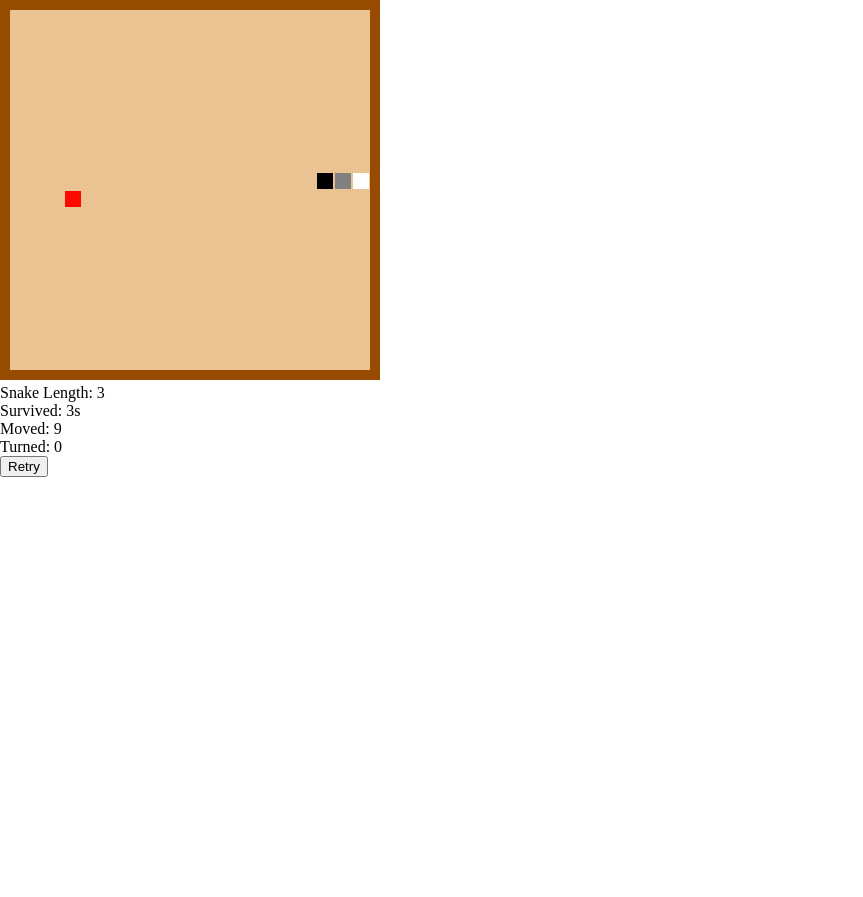
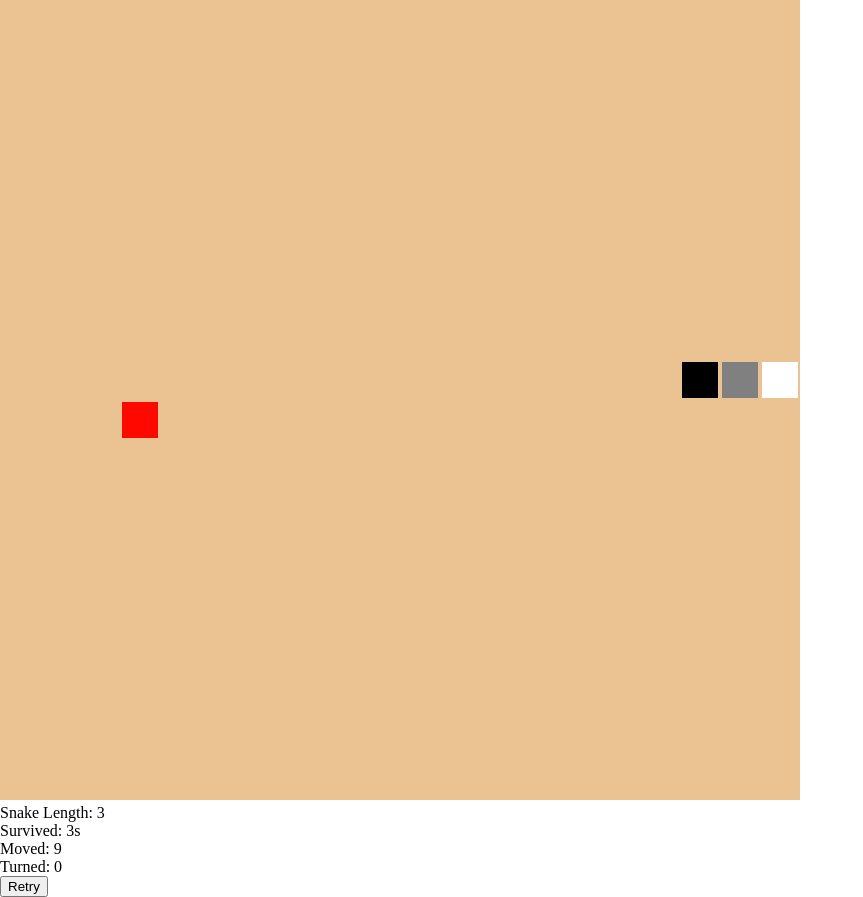
Before and after one commit to hermitt88/snake, a plain HTML site: page index.html in a window 1280 px wide. Shown: the whole page, without its empty margins (0-863 px from the left). Before the commit the page ends 800 px from the top, so only its background shows below. Drawn offline with Linux system fonts and the light colour scheme.

Commit message:
full width

```diff
--- a/snake.js
+++ b/snake.js
@@ -3,8 +3,10 @@ const ctx = canvas.getContext("2d");
 
 document.body.style.overflow = "hidden";
 
-canvas.width = 360; // Multiples of "20"
-canvas.height = 360;
+// canvas.width = 360;
+// canvas.height = 360;
+canvas.width = Math.min(window.innerWidth, window.innerHeight);
+canvas.height = canvas.width;
 const canvasW = canvas.width;
 const canvasH = canvas.height;
 
@@ -16,9 +18,8 @@ const KEY_DOWN = "ArrowDown"
 const KEY_LEFT = "ArrowLeft"
 const KEY_UP = "ArrowUp"
 
-const pointsX = 20;
-const pointsY = 20;
-const gap = canvas.width / pointsX;
+const pointsPerLine = 20;
+const gap = canvas.width / pointsPerLine;
 let snakeLength = 3;
 const writeLength = document.querySelector(".snakeLength");
 let timerZero;
@@ -32,7 +33,7 @@ const form = document.querySelector("form");
 
 let timeoutId, intervalId;
 
-let snake = [[10 * gap, 9 * gap], [9 * gap, 9 * gap], [8 * gap, 9 * gap]];
+let snake = [[10, 9], [9, 9], [8, 9]];
 let apple = [];
 let headX, headY;
 let snakeInterval, snakeAccel;
@@ -81,7 +82,7 @@ function handleGesure() {
 
 function putApple() {
     while (apple.length === 0 || JSON.stringify(snake).includes(JSON.stringify(apple))) {
-        apple = [Math.floor(Math.random() * 20) * gap, Math.floor(Math.random() * 20) * gap];
+        apple = [Math.floor(Math.random() * pointsPerLine), Math.floor(Math.random() * pointsPerLine)];
     }
     paintAppleBlock(apple[0], apple[1]);
 }
@@ -104,19 +105,19 @@ function moveSnake() {
     }
     switch (direction) {
         case "right":
-            headX += gap;
+            headX += 1;
             break
         case "down":
-            headY += gap;
+            headY += 1;
             break
         case "left":
-            headX -= gap;
+            headX -= 1;
             break
         case "up":
-            headY -= gap;
+            headY -= 1;
             break
     }
-    if (JSON.stringify(snake).includes(JSON.stringify([headX, headY]), 1) || headX<0 || headY<0 || headX>canvasW-gap ||headY>canvasH-gap) {
+    if (JSON.stringify(snake).includes(JSON.stringify([headX, headY]), 1) || headX<0 || headY<0 || headX>pointsPerLine-1 ||headY>pointsPerLine-1) {
         gameOver();
     } else {
         paintSnakeBlock(headX, headY);
@@ -144,7 +145,7 @@ function moveSnake() {
 function setSnakeGame() {
     ctx.fillStyle = "#ebc292";
     ctx.fillRect(0, 0, canvasW, canvasH);
-    snake = [[10 * gap, 9 * gap], [9 * gap, 9 * gap], [8 * gap, 9 * gap]];
+    snake = [[10, 9], [9, 9], [8, 9]];
     snakeInterval = 300;
     snakeAccel = 0.9;
     direction = "right";
@@ -176,7 +177,7 @@ function gameOver() {
     for (let i = 0; i < snake.length; i++) {
         setTimeout(() => {
             ctx.fillStyle = "hsl(0, 0%, " + Math.round(100*(1 - i/(snake.length - 1))).toString() + "%)";
-            ctx.fillRect(snake[i][0]+1, snake[i][1]+1, gap-2, gap-2);}, 100*i);
+            ctx.fillRect((snake[i][0]+0.05)*gap, (snake[i][1]+0.05)*gap, 0.9*gap, 0.9*gap);}, 100*i);
         }
 }
 
@@ -186,24 +187,24 @@ function gameClear() {
     for (let i = 0; i < snake.length; i++) {
         setTimeout(() => {
             ctx.fillStyle = "hsl(" + Math.round(320*i/(snake.length - 1)).toString() + ", 100%, 50%)";
-            ctx.fillRect(snake[i][0]+1, snake[i][1]+1, gap-2, gap-2);}, 100*i);
+            ctx.fillRect((snake[i][0]+0.05)*gap, (snake[i][1]+0.05)*gap, 0.9*gap, 0.9*gap);}, 100*i);
         }
 }
 
 function paintSnakeBlock(x, y) {
     ctx.fillStyle = "green";
-    ctx.fillRect(x+1, y+1, gap-2, gap-2);
+    ctx.fillRect((x+0.05)*gap, (y+0.05)*gap, 0.9*gap, 0.9*gap);
 }
 
 function paintAppleBlock() {
     ctx.fillStyle = "#ff0800";
-    ctx.fillRect(apple[0]+1, apple[1]+1, gap-2, gap-2);
+    ctx.fillRect((apple[0]+0.05)*gap, (apple[1]+0.05)*gap, 0.9*gap, 0.9*gap);
 }
 
 function removeSnakeTail() {
     const snakeTail = snake.pop();
     ctx.fillStyle = "#ebc292";
-    ctx.fillRect(snakeTail[0]+1, snakeTail[1]+1, gap-2, gap-2);
+    ctx.fillRect((snakeTail[0])*gap, (snakeTail[1])*gap, gap, gap);
 }
 
 function handleRetryBtn(e) {
--- a/style.css
+++ b/style.css
@@ -4,7 +4,7 @@ body {
     padding: 0;
 }
 
-#gameCanvas {
-    border: 10px solid #964b00;
+/* #gameCanvas { */
+    /* border: 10px solid #964b00; */
     /* border-right: 5px dashed black; */
-}
+/* } */
```
